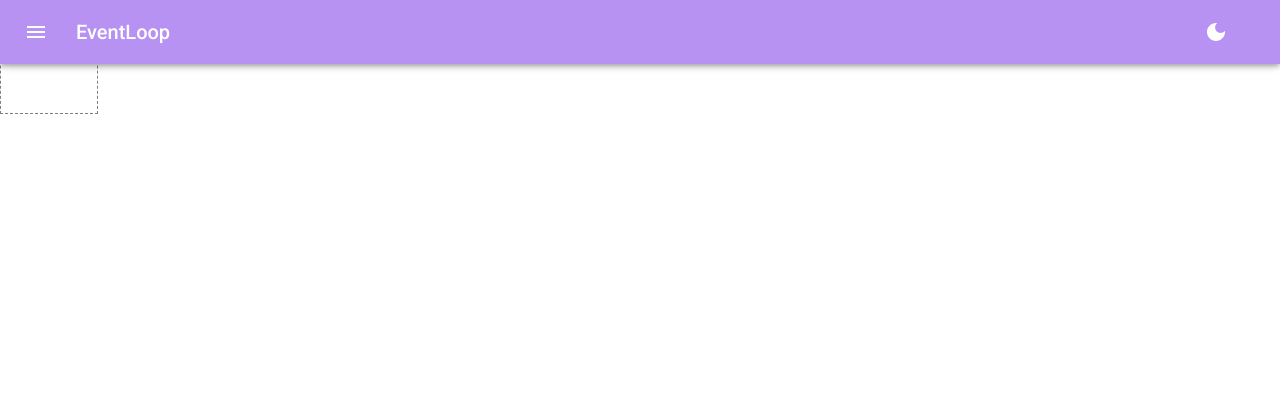
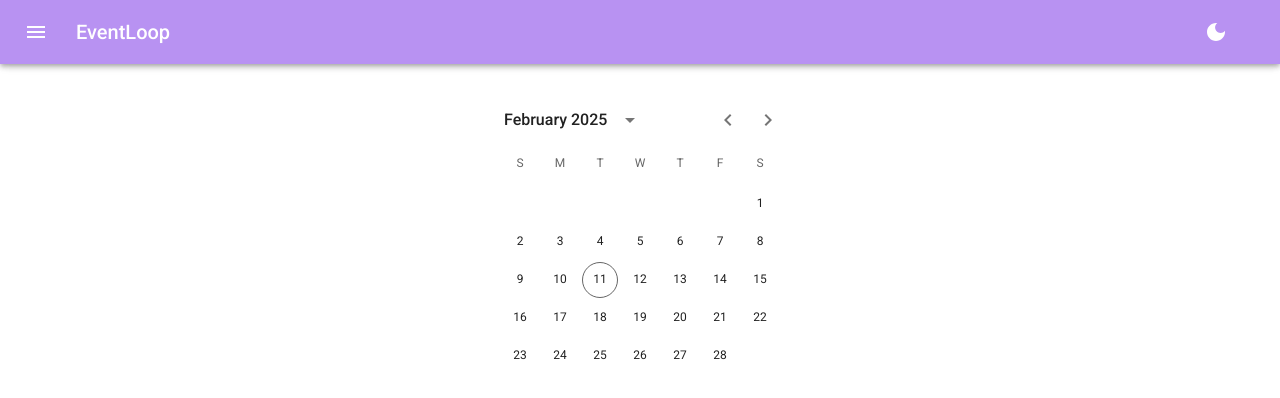
Before and after one commit to alexxanton/eventloop, a Next.js app: page / in a window 1280 px wide. Shown: the top 398 px of the page. Built offline with nearby package versions, Linux system fonts and the light colour scheme; what @mui/material-nextjs would draw is missing.

Commit message:
added a calendar to home page

```diff
--- a/package.json
+++ b/package.json
@@ -13,9 +13,11 @@
     "@emotion/react": "^11.14.0",
     "@emotion/styled": "^11.14.0",
     "@mui/icons-material": "^6.4.4",
-    "@mui/material": "^6.4.3",
+    "@mui/material": "^6.4.4",
     "@mui/material-nextjs": "^6.4.3",
+    "@mui/x-date-pickers": "^7.26.0",
     "@supabase/supabase-js": "^2.48.1",
+    "dayjs": "^1.11.13",
     "eventloop": "file:",
     "next": "15.1.6",
     "react": "^19.0.0",
--- a/src/app/layout.tsx
+++ b/src/app/layout.tsx
@@ -28,10 +28,10 @@ export default function RootLayout({
       <body className={`${roboto.variable}`}>
         <AppRouterCacheProvider>
           <ThemeProvider theme={theme}>
-            <Box sx={{ display: "flex" }}>
+            <Box sx={{ display: "flex", height: "100vh" }}>
               <CssBaseline/>
               <CNavbar />
-              <Box component="main" sx={{ p: 3, border: '1px dashed grey' }}>
+              <Box component="main" sx={{ p: 3, width: "100%" }}>
                 <Toolbar/>
                 {children}
               </Box>
--- a/src/app/page.tsx
+++ b/src/app/page.tsx
@@ -1,8 +1,15 @@
+"use client";
+import * as React from 'react';
 import { CNavbar } from "@/components/CNavbar";
 import { Box, Container } from "@mui/material";
+import { LocalizationProvider } from "@mui/x-date-pickers";
+import { AdapterDayjs } from '@mui/x-date-pickers/AdapterDayjs';
+import { DateCalendar } from '@mui/x-date-pickers/DateCalendar';
 
 export default function Home() {
   return (
-    null
+    <LocalizationProvider dateAdapter={AdapterDayjs}>
+      <DateCalendar />
+    </LocalizationProvider>
   );
 }
```
Also changed, not shown: 1 other file (tests, documents, lock files or other folders).
